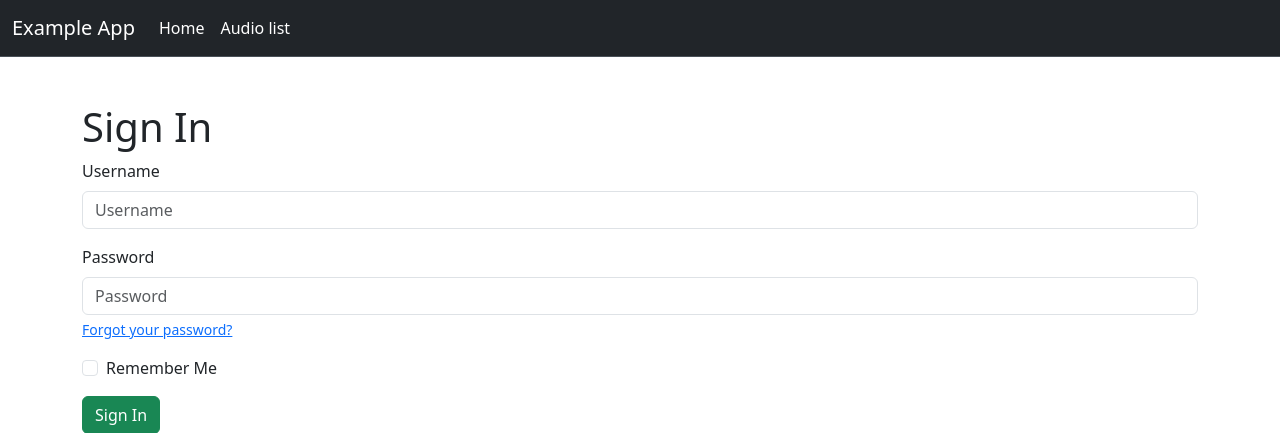
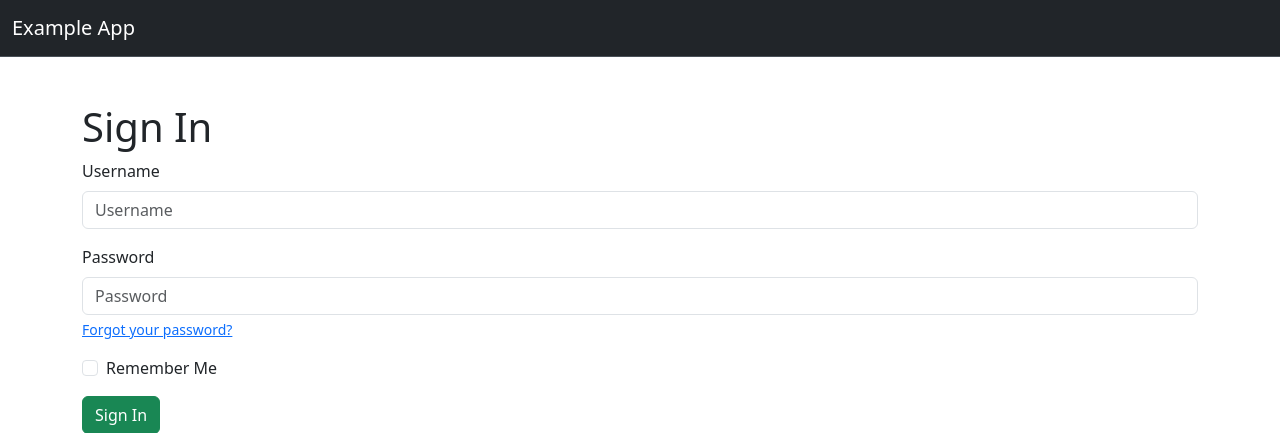
Before and after one commit to Viazzz/britanica, a Django app: page /accounts/login/ in a window 1280 px wide. Shown: the top 433 px of the page. Run offline with Django 5.2, Linux system fonts and the light colour scheme; parts of the project's set-up code (start-up, migrations or seed data) failed here and were passed over; some libraries are stand-ins or nearby versions.

Commit message:
update ui to preview version

```diff
--- a/project/audio_lessons/urls.py
+++ b/project/audio_lessons/urls.py
@@ -8,7 +8,7 @@ from . import views
 app_name = "audio_lessons"
 
 urlpatterns = [
-    path("", views.level_selection, name="level_selection"),
-    path("audio-list", views.audio_list, name="audio_list"),
+    # path("", views.level_selection, name="level_selection"),
+    path("", views.audio_list, name="audio_list"),
     path("play-list", views.get_play_list, name="play_list"),
 ]
--- a/project/settings/settings.py
+++ b/project/settings/settings.py
@@ -10,7 +10,7 @@ BASE_DIR = Path(__file__).resolve().parent.parent
 # See https://docs.djangoproject.com/en/5.2/howto/deployment/checklist/
 
 
-DEBUG = eval(os.getenv("DEBUG", True))
+DEBUG = eval(os.getenv("DEBUG", "True"))
 if DEBUG:
     SECRET_KEY = "django-insecure--vsu*yyrpspd=oy2h%pmlq)kcyy8%%og7&gi(z5f%dane2=)r^"
     ALLOWED_HOSTS = []
@@ -21,7 +21,6 @@ if DEBUG:
         }
     }
 else:
-    DEBUG = True
     SECRET_KEY = os.getenv("SECRET_KEY")
     ALLOWED_HOSTS = list(os.getenv("DJANGO_ALLOWED_HOSTS").split(" "))
     DATABASES = {
--- a/project/templates/boootstrap_bar/bar.html
+++ b/project/templates/boootstrap_bar/bar.html
@@ -6,12 +6,14 @@
       </button>
       <div class="collapse navbar-collapse" id="navbarSupportedContent">
         <ul class="navbar-nav me-auto mb-2 mb-lg-0">
-          <li class="nav-item">
+
+          {% comment %} <li class="nav-item">
             <a class="nav-link active" aria-current="page" href="{% url "audio_lessons:level_selection" %}">Home</a>
           </li>
           <li class="nav-item">
             <a class="nav-link active" aria-current="page" href="{% url "audio_lessons:audio_list" %}">Audio list</a>
-          </li>
+          </li> {% endcomment %}
+
         </ul>
       </div>
     </div>
```
